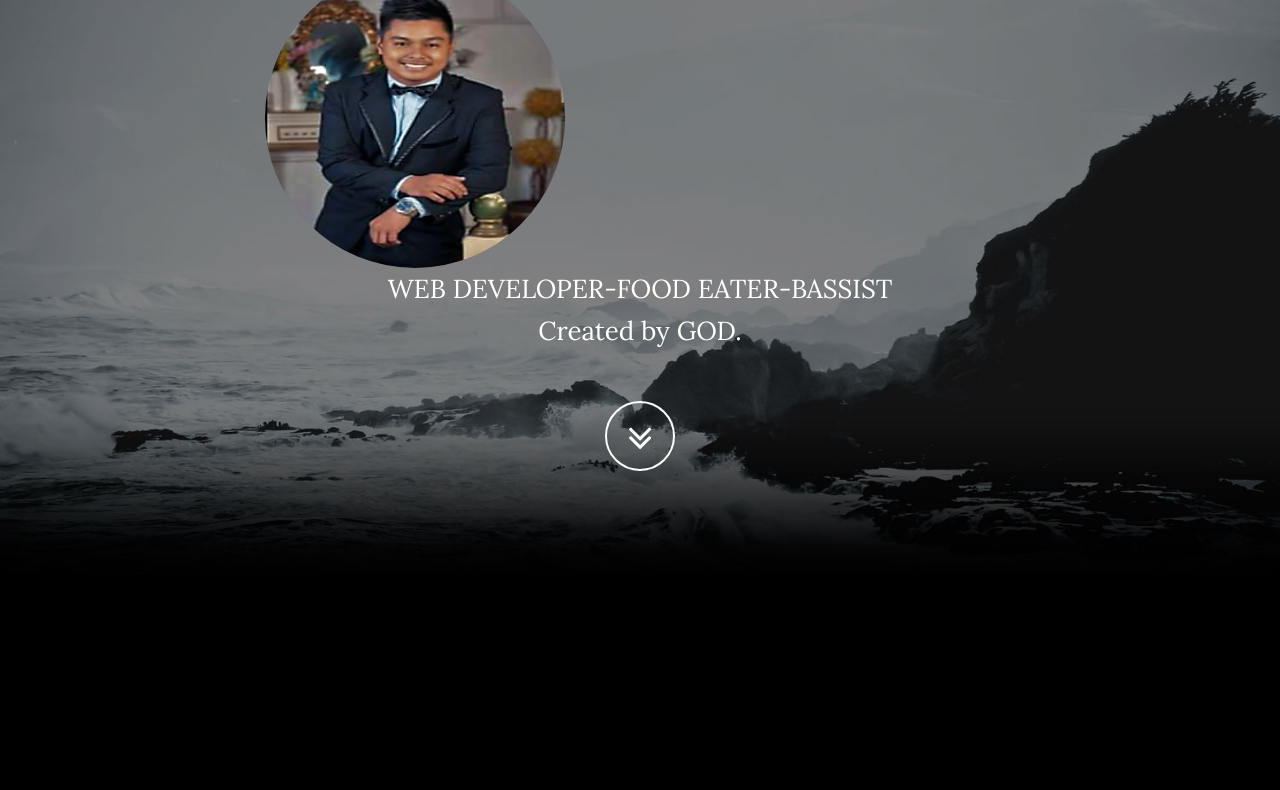
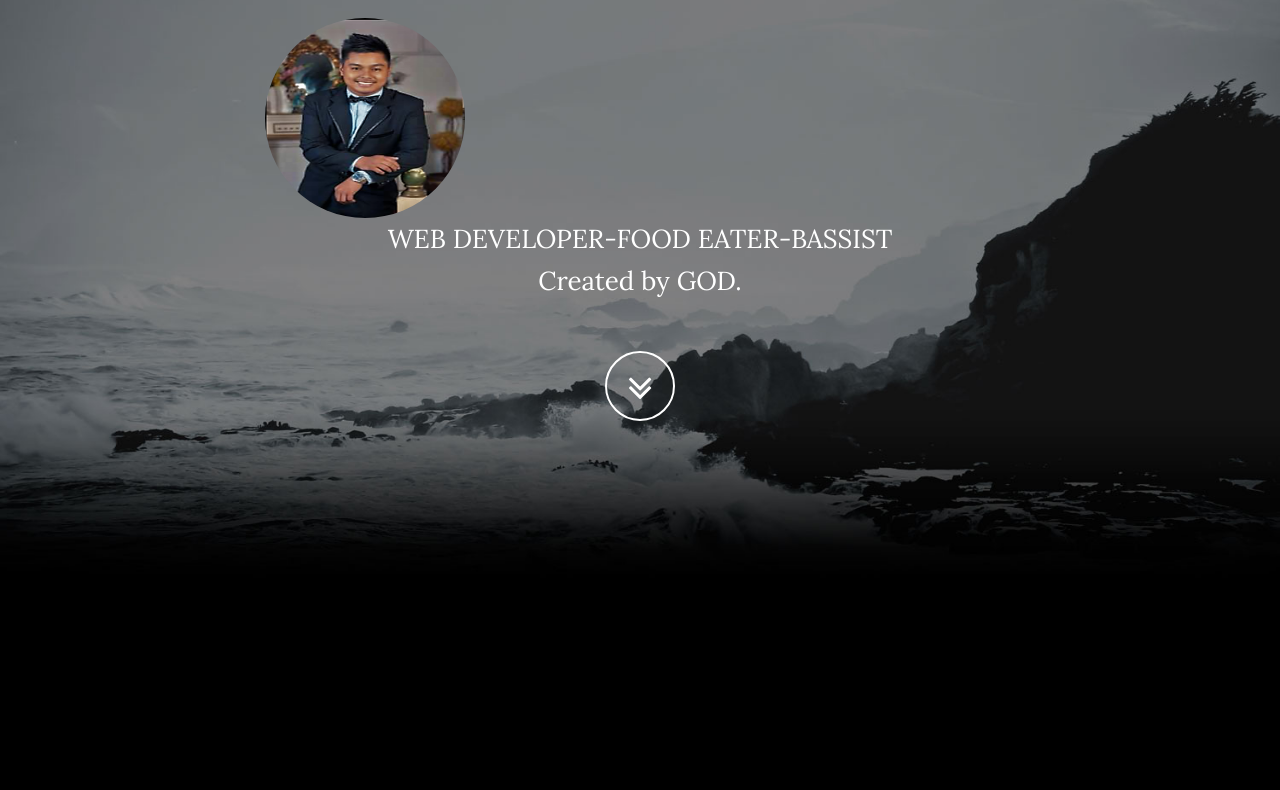
Before and after one commit to jajoke/resume-github.io, a website: page index.html in a window 1280 px wide. Shown: the part 211-1001 px from the top of the page. Drawn offline with nearby package versions, Linux system fonts and the light colour scheme; some packages are replaced by stand-ins of ours.

Commit message:
Update index.html

```diff
--- a/index.html
+++ b/index.html
@@ -75,7 +75,7 @@
                 <div class="row">
                     <div class="col-md-8 col-md-offset-2">
                         <h3>Daryl Jake N. De Guzman</h3>
-                          <img class="img-circle img-responsive img-center" style="width:300px;height:300px" src="profilef.png" alt="">
+                          <img class="img-circle img-responsive img-center" style="width:200px;height:200px" src="profilef.png" alt="">
                         <p class="intro-text">WEB DEVELOPER-FOOD EATER-BASSIST
                             <br>Created by GOD.</p>
                         <a href="#about" class="btn btn-circle page-scroll">
```
